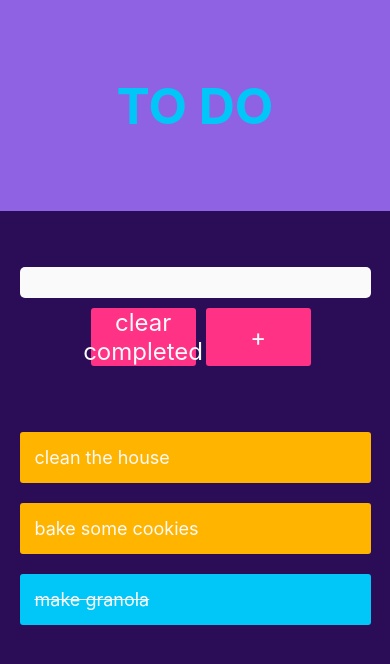
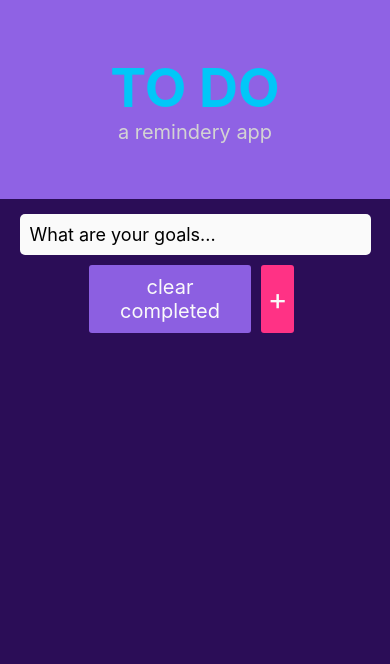
Before and after one commit to amlane/RN-Task-Master, a React Native app: screen / in a window 390 px wide. Shown: the top 664 px of the page. Built offline with nearby package versions, Linux system fonts and the light colour scheme.

Commit message:
final touches on styling

```diff
--- a/App.js
+++ b/App.js
@@ -5,19 +5,7 @@ export default class App extends React.Component {
   constructor() {
     super();
     this.state = {
-      tasks: [{
-        id: 1,
-        text: "clean the house",
-        completed: false
-      }, {
-        id: 2,
-        text: "bake some cookies",
-        completed: false
-      }, {
-        id: 3,
-        text: "make granola",
-        completed: true
-      }],
+      tasks: [],
       newTask: ""
     }
   }
@@ -55,21 +43,23 @@ export default class App extends React.Component {
       <>
         <View style={styles.header}>
           <Text style={styles.title}>TO DO</Text>
+          <Text style={styles.subtitle}>a remindery app</Text>
         </View>
 
         <View style={styles.form}>
           <TextInput
+            placeholder="What are your goals..."
             style={styles.inputField}
             value={this.state.newTask}
             name="newTask"
             onChangeText={(newTask) => this.setState({ newTask })}
           />
           <View style={styles.btnCtnr}>
-            <TouchableHighlight style={styles.customBtn}>
-              <Text style={styles.btnText}>clear completed</Text>
+            <TouchableHighlight style={styles.clearCompletedBtn}>
+              <Text style={styles.clearCompletedBtnText}>clear completed</Text>
             </TouchableHighlight>
-            <TouchableHighlight style={styles.customBtn} onPress={this.handleSubmit}>
-              <Text style={styles.btnText}>+</Text>
+            <TouchableHighlight style={styles.addBtn} onPress={this.handleSubmit}>
+              <Text style={styles.addBtnText}>+</Text>
             </TouchableHighlight>
           </View>
         </View>
@@ -94,20 +84,24 @@ const styles = StyleSheet.create({
     backgroundColor: '#8F62E4'
   },
   form: {
-    flex: 2,
+    flex: 1.5,
     alignItems: 'center',
     justifyContent: 'center',
     backgroundColor: "#2B0D57"
   },
   container: {
-    flex: 4,
+    flex: 5,
     alignItems: 'center',
     backgroundColor: "#2B0D57"
   },
   title: {
-    fontSize: 50,
+    fontSize: 54,
     color: "#01C7F8",
     fontWeight: "bold"
+  },
+  subtitle: {
+    fontSize: 20,
+    color: "#d3d3d3"
   },
   inputField: {
     borderRadius: 5,
@@ -115,23 +109,38 @@ const styles = StyleSheet.create({
     fontSize: 18,
     width: '90%',
     margin: 5,
-    padding: 5
+    padding: 10
   },
   btnCtnr: {
     flexDirection: 'row'
   },
-  customBtn: {
+  addBtn: {
     borderRadius: 3,
     backgroundColor: "#FF3285",
-    width: '48%',
+    width: '15%',
     margin: 5,
+    padding: 5,
     alignItems: 'center',
     justifyContent: 'center'
   },
-  btnText: {
+  addBtnText: {
     color: '#fafafa',
     textAlign: 'center',
-    fontSize: 24
+    fontSize: 30
+  },
+  clearCompletedBtn: {
+    borderRadius: 3,
+    backgroundColor: "#8C5FE1",
+    width: '73%',
+    margin: 5,
+    padding: 10,
+    alignItems: 'center',
+    justifyContent: 'center'
+  },
+  clearCompletedBtnText: {
+    color: '#fafafa',
+    textAlign: 'center',
+    fontSize: 20
   },
   taskText: {
     borderRadius: 3,
```
